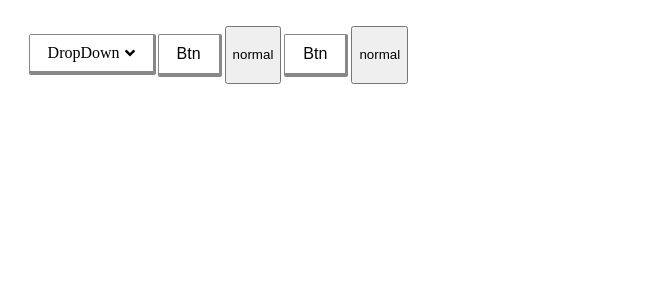
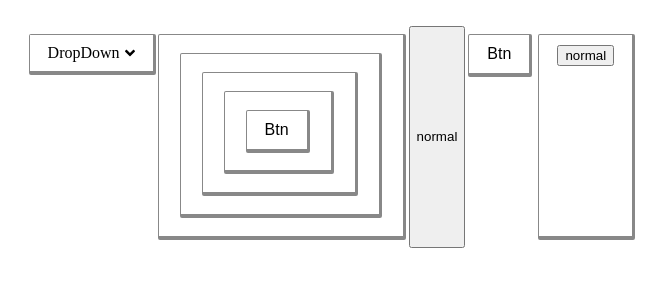
Before and after one commit to Envl/OaPack, a React (Create React App) app in the folder oa-react/: page / in a window 1280 px wide. Shown: the top 300 px of the page, without its empty margins (0-669 px from the left). Built offline with nearby package versions, Linux system fonts and the light colour scheme.

Commit message:
Card component

```diff
--- a/oa-react/src/App.jsx
+++ b/oa-react/src/App.jsx
@@ -1,6 +1,6 @@
 import React from 'react'
 import logo from './logo.svg'
-import {DropDown, Button} from './exports'
+import {Card, DropDown, Button} from './exports'
 
 function App() {
   return (
@@ -10,12 +10,22 @@ function App() {
         <div>aaa</div>
         <div>aaa</div>
       </DropDown>
-      <Button>btn</Button>
+      <Card>
+        <Card>
+          <Card>
+            <Card>
+              <Button>btn</Button>
+            </Card>
+          </Card>
+        </Card>
+      </Card>
       <button>normal</button>
       <Button onClick={() => console.log('ssss')} test='aa'>
         btn
       </Button>
-      <button>normal</button>
+      <Card>
+        <button>normal</button>
+      </Card>
     </div>
   )
 }
--- a/oa-react/src/components/Button.jsx
+++ b/oa-react/src/components/Button.jsx
@@ -1,6 +1,6 @@
 import React, {useState, useEffect, useRef} from 'react'
 
-const Card = props => {
+export const Card = props => {
   return <div className='oa-card'>{props.children}</div>
 }
 
--- a/oa-react/src/components/_Buttons.scss
+++ b/oa-react/src/components/_Buttons.scss
@@ -1,3 +1,8 @@
+.oa-card {
+  @include control-basic();
+  @include comic();
+}
+
 .btn-wrapper {
   position: relative;
 }
--- a/oa-react/src/exports.js
+++ b/oa-react/src/exports.js
@@ -2,7 +2,7 @@
 import './_index.scss'
 // components
 import DropDown from './components/DropDown'
-import Button from './components/Button'
+import Button, {Card} from './components/Button'
 
 // mount FontAwesome script
 if (!document.head.querySelector('#fa-script')) {
@@ -13,4 +13,4 @@ if (!document.head.querySelector('#fa-script')) {
   script.defer = true
   document.head.appendChild(script)
 }
-export {DropDown, Button}
+export {DropDown, Button, Card}
```
